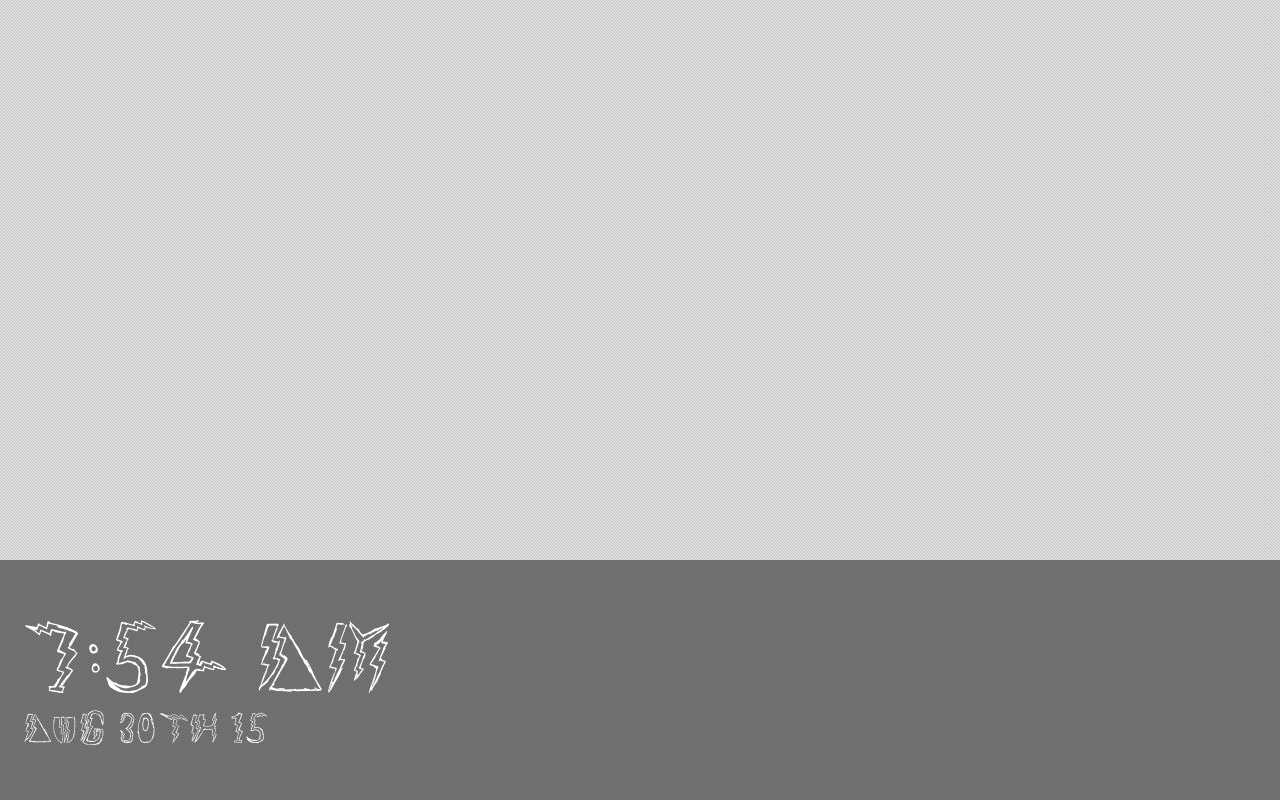
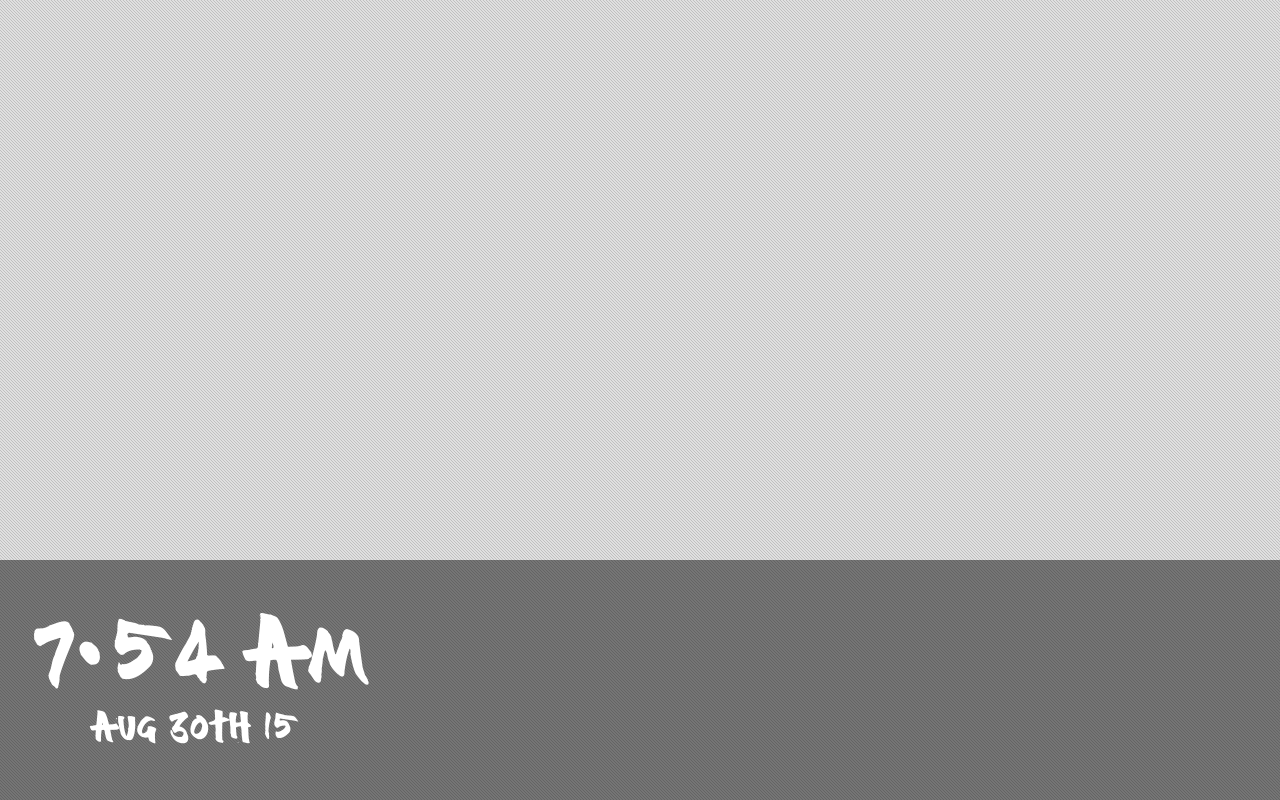
Before and after one commit to mschmo/personal-site, a Flask app: template server/admin/templates/admin/schmo_screen.html in a window 1280 px wide. Run offline with Flask 2, Linux system fonts and the light colour scheme; the template is opened without the code that fills it: most values are stand-ins (such as "Sample title", 1, 10 or a date in 2020); some libraries are stand-ins or nearby versions.

Commit message:
Thug life

```diff
--- a/server/admin/static/css/screen.css
+++ b/server/admin/static/css/screen.css
@@ -1,6 +1,11 @@
 @font-face {
     font-family: lightning;
     src: url(../font/lightning-strike.ttf);
+}
+
+@font-face {
+    font-family: thug;
+    src: url(../font/thug.ttf);
 }
 
 .title {
@@ -11,7 +16,7 @@
 }
 
 #weather {
-	font-family: lightning; /* Probably only temp */
+	font-family: thug;
 }
 
 /* Clock */
@@ -23,7 +28,7 @@
   text-transform: uppercase;
   margin: 0 0 50px 25px;
   color: #fff;
-  font-family: lightning;
+  font-family: thug;
   font-size: 100px;
   font-weight: normal;
   font-style: normal;
@@ -32,4 +37,5 @@
 
 .date {
 	font-size: 42px;
+	text-align: center;
 }
--- a/server/admin/templates/admin/schmo_screen.html
+++ b/server/admin/templates/admin/schmo_screen.html
@@ -31,10 +31,7 @@
         setTimeout(displayTime, 1000);
     }
 
-  $(document).ready(function() {
-
-    displayTime();
-
+    function getWeather() {
       $.simpleWeather({
         location: 'Philadelphia, PA',
         woeid: '',
@@ -48,6 +45,14 @@
           $("#weather").html('<p>'+error+'</p>');
         }
       });
+    }
+
+    $(document).ready(function() {
+
+      displayTime();
+
+      getWeather(); //Get the initial weather.
+      setInterval(getWeather, 600000); // Update every 10 minutes
 
       $('body').vegas({
         delay: 7000,
@@ -63,6 +68,7 @@
           {% endfor %}
         ]
       });
+
     });
   </script>
 
```
Also changed, not shown: server/admin/static/font/thug.ttf (added). Lines whose indentation alone changed are shown as unchanged.
